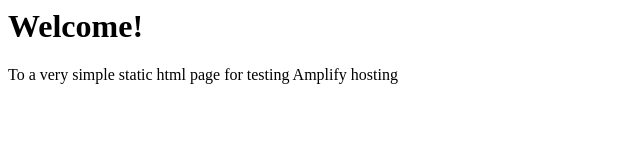
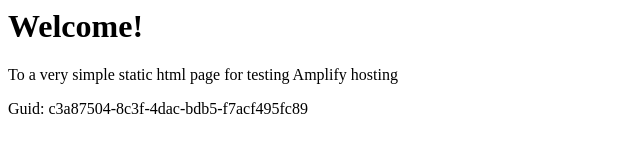
Before and after one commit to aws-aemilia-yul/Github-PR-Commit-Integration-Test-DoNotTouch-Gith-P5X5MO5I-v1-preprod-ca-central-1, a website: page src/index.html in a window 1280 px wide. Shown: the whole page, without its empty margins (0-640 px from the left). Drawn offline with Linux system fonts and the light colour scheme.

Commit message:
commit from integ tests

```diff
--- a/src/index.html
+++ b/src/index.html
@@ -1,3 +1,5 @@
+
+
 <html lang="en">
 
 <head>
@@ -10,6 +12,6 @@
 <body>
     <h1>Welcome!</h1>
     <p>To a very simple static html page for testing Amplify hosting</p>
-</body>
+    <p>Guid: c3a87504-8c3f-4dac-bdb5-f7acf495fc89</p></body>
 
 </html>
```
